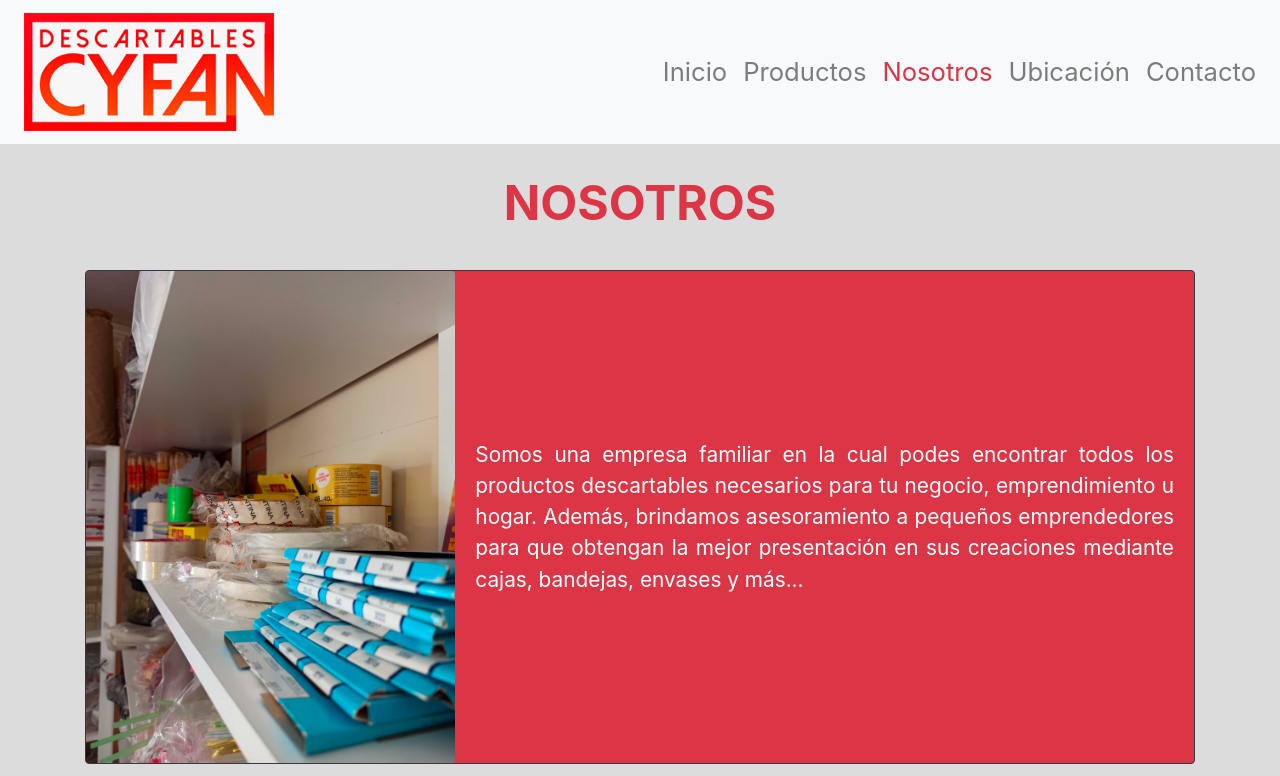
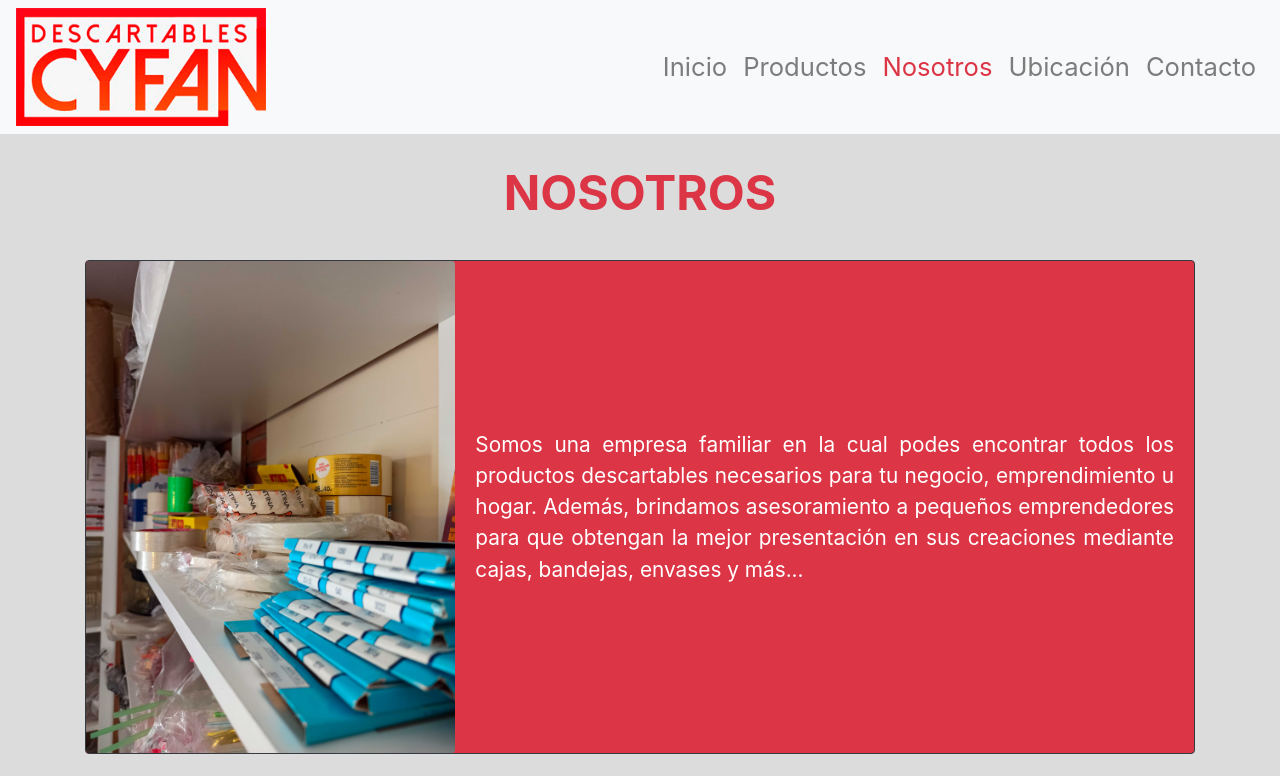
Before and after one commit to facuf18/CyfanDescartables-Faccioli, a website: page pages/empresa.html in a window 1280 px wide. Shown: the top 776 px of the page. Drawn offline with nearby package versions, Linux system fonts and the light colour scheme.

Commit message:
modificacion logo

```diff
--- a/pages/empresa.html
+++ b/pages/empresa.html
@@ -17,9 +17,7 @@
   </head>
   <body>
     <nav class="navbar navbar-expand-lg navbar-light bg-light sticky-top">
-        <a class="navbar-brand ml-2" href="../index.html">
-            <img src="../assets/img/logo.png" width="250" height="auto" class="d-inline-block align-top" alt="logo">
-        </a>
+      <img src="../assets/img/logo.png" width="250px" height="auto" class="d-inline-block align-top" alt="logo">
       <button class="navbar-toggler" type="button" data-toggle="collapse" data-target="#navbarNavAltMarkup" aria-controls="navbarNavAltMarkup" aria-expanded="false" aria-label="Toggle navigation">
         <span class="navbar-toggler-icon"></span>
       </button>
```
Also changed, not shown: index.html (+1 -3 lines), pages/contacto.html (+1 -3 lines), pages/productos.html (+1 -3 lines), pages/ubicacion.html (+1 -3 lines). Lines whose indentation alone changed are shown as unchanged.
